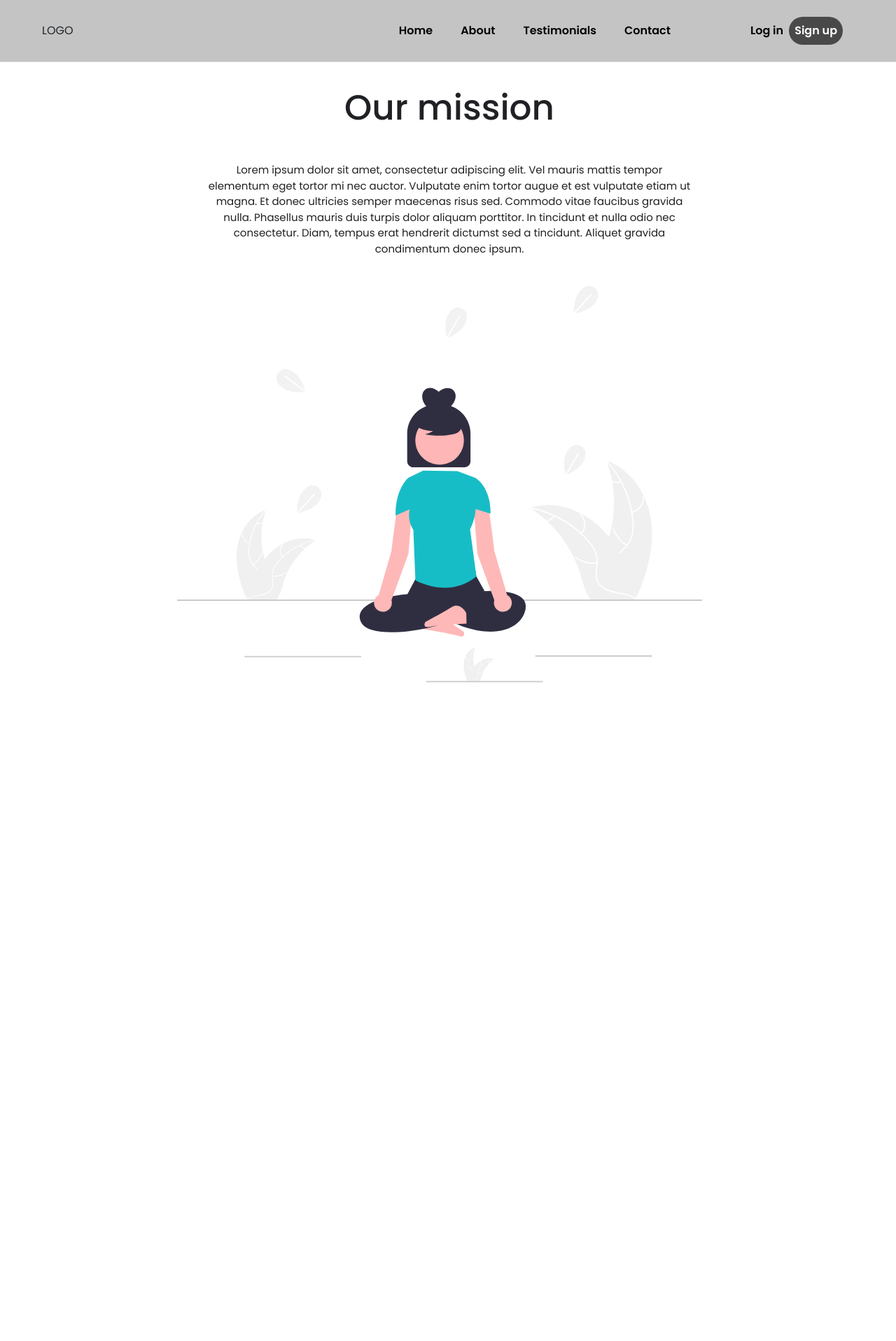
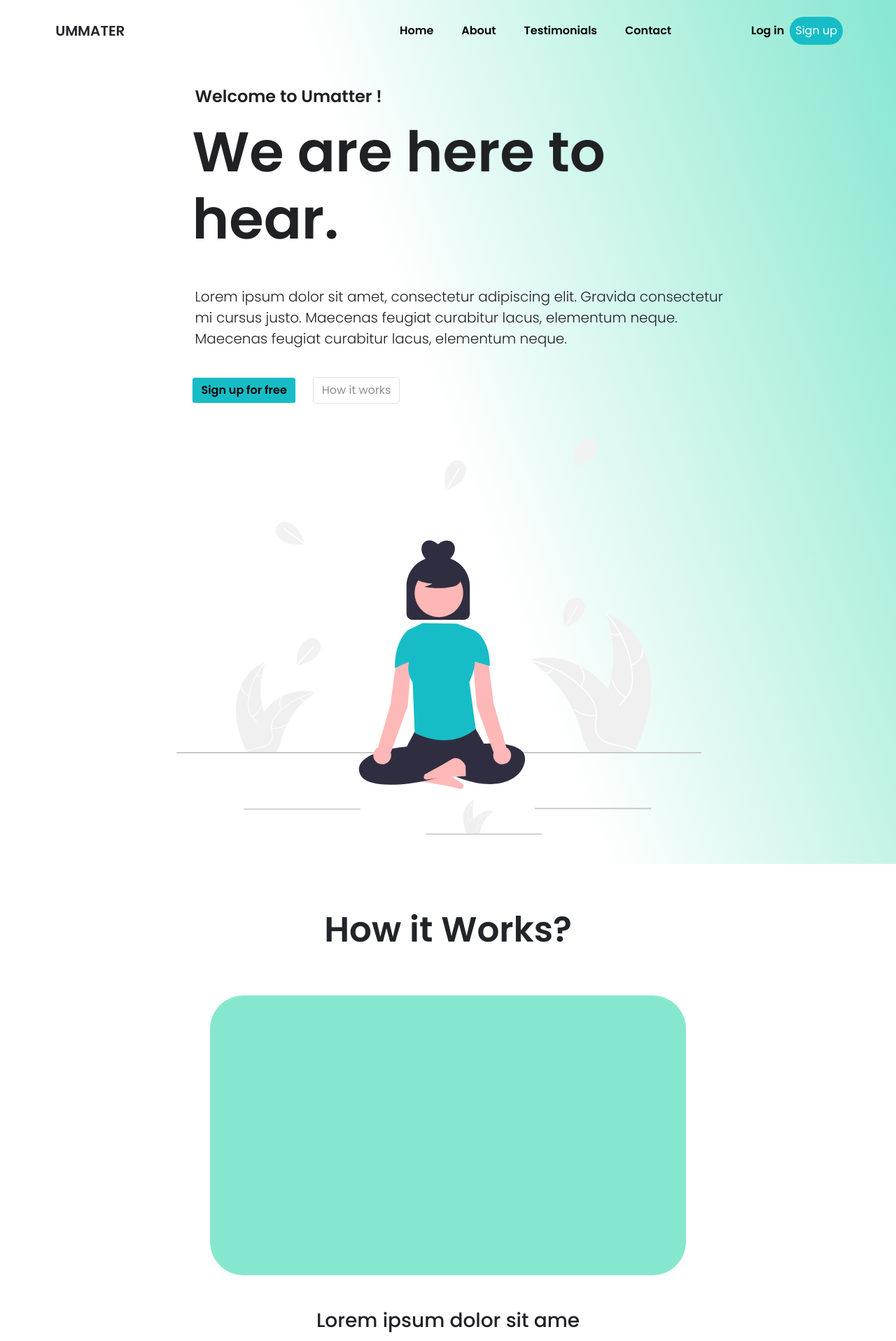
Before and after one commit to mamamdaa/Umatter, a React (Create React App) app in the folder client/: page / in a window 1280 px wide. Shown: the top 1917 px of the page at 70% size. Before the commit the page ends 1017 px from the top, so only its background shows below. Built offline with nearby package versions, Linux system fonts and the light colour scheme.

Commit message:
update 11:23 pm

```diff
--- a/client/src/App.jsx
+++ b/client/src/App.jsx
@@ -7,10 +7,12 @@ import Testimonials from "./component/pages/Testimonials";
 import Contact from "./component/pages/Contact";
 import Signup from "./component/pages/Signup.jsx";
 import Login from "./component/pages/Login";
+import ScrollToTop from "./component/inc/ScrollTop.jsx";
 
 function App() {
   return (
     <Router>
+      <ScrollToTop />
       <Switch>
         <Route exact path="/Signup" component={Signup} />
         <Route exact path="/Login" component={Login} />
--- a/client/src/component/inc/Navbar.jsx
+++ b/client/src/component/inc/Navbar.jsx
@@ -1,12 +1,30 @@
-import React from "react";
+import React, { useState } from "react";
 import "./navbar.css";
 import { Link } from "react-router-dom";
 
 export default function LandingNavbar() {
+  //navbar background
+  const [color, setColor] = useState(false);
+  const changeColor = () => {
+    if (window.scrollY >= 90) {
+      setColor(true);
+    } else {
+      setColor(false);
+    }
+  };
+
+  window.addEventListener("scroll", changeColor);
+
   return (
-    <nav class="navbar  navbar-expand-xl fixed-top navbar-light  border-bottom ">
+    <nav
+      className={
+        color
+          ? "navbar navbar-bg active navbar-expand-xl fixed-top navbar-light"
+          : "navbar active navbar-expand-xl fixed-top navbar-light"
+      }
+    >
       <div class="container-fluid ">
-        <span class="ms-5">LOGO</span>
+        <span class="logo ms-5  fw-bolder">UMMATER</span>
         <button
           class="navbar-toggler"
           type="button"
--- /dev/null
+++ b/client/src/component/inc/ScrollTop.jsx
@@ -0,0 +1,13 @@
+import { useEffect } from "react";
+import { useLocation } from "react-router";
+
+const ScrollToTop = (props) => {
+  const location = useLocation();
+  useEffect(() => {
+    window.scrollTo(0, 0);
+  }, [location]);
+
+  return <>{props.children}</>;
+};
+
+export default ScrollToTop;
--- a/client/src/component/inc/navbar.css
+++ b/client/src/component/inc/navbar.css
@@ -6,9 +6,15 @@
   font-family: "Poppins", sans-serif;
 }
 
-.navbar {
-  background-color: #c4c4c4;
+.navbar-bg {
+  background-color: #c7f7eb;
 }
+
+.navbar .logo {
+  margin-left: 4.2rem !important;
+  font-size: 20px;
+}
+
 ul .comp a {
   margin-right: 50px;
 }
@@ -20,6 +26,7 @@ ul li a {
 
 .btn-dark {
   border-radius: 20px;
-  background-color: #494949 !important;
+  background-color: #17bdc6 !important;
+  font-weight: normal;
   color: white !important;
 }
--- a/client/src/component/pages/Home.jsx
+++ b/client/src/component/pages/Home.jsx
@@ -1,31 +1,57 @@
 import React from "react";
 import "./css/home.css";
 import background from "../img/background.svg";
+import { Link } from "react-router-dom";
 
 export default function Home() {
   return (
     <div className="Home-box ">
       <div className="Home ">
-        <div class="mission-flex d-flex justify-content-center  ">
-          <div class="container text-center mt-md-5">
-            <h1 class="ms-sm-1">Our mission</h1>
+        <div class="Home-flex d-flex justify-content-center  ">
+          <div class="container container1  mt-md-3">
+            <h4 class="ms-sm-1 mt-5 fw-bold">Welcome to Umatter !</h4>
+            <h1 class="mt-3 fw-bolder">We are here to hear.</h1>
             <p class="ms-sm-1 mt-sm-5">
-              Lorem ipsum dolor sit amet, consectetur adipiscing elit. Vel
-              mauris mattis tempor elementum eget tortor mi nec auctor.
-              Vulputate enim tortor augue et est vulputate etiam ut magna. Et
-              donec ultricies semper maecenas risus sed. Commodo vitae faucibus
-              gravida nulla. Phasellus mauris duis turpis dolor aliquam
-              porttitor. In tincidunt et nulla odio nec consectetur. Diam,
-              tempus erat hendrerit dictumst sed a tincidunt. Aliquet gravida
-              condimentum donec ipsum.
+              Lorem ipsum dolor sit amet, consectetur adipiscing elit. Gravida
+              consectetur mi cursus justo. Maecenas feugiat curabitur lacus,
+              elementum neque. Maecenas feugiat curabitur lacus, elementum
+              neque.
+            </p>
+            <span class="home-sign-up ">
+              <a class="btn btn1 btn-light fw-bold  " href="#" role="button">
+                Sign up for free
+              </a>
+              <Link to="/Signup">
+                <a class="btn btn2 border m-4  " href="#" role="button">
+                  How it works
+                </a>
+              </Link>
+            </span>
+          </div>
+
+          <div class="container container2">
+            <img class="me-4" src={background} alt="background" />
+          </div>
+        </div>
+      </div>
+
+      <div className="Home-works">
+        <h1 class="text-center mt-5 mb-5 ">How it Works?</h1>
+        <div class="Home-works d-flex justify-content-center  ">
+          <div class="container container1 text-center mt-md-3">
+            <div class="content ms-5 me-5"></div>
+          </div>
+
+          <div class="container container2  p-5">
+            <h3 class="text-center">Lorem ipsum dolor sit ame</h3>
+            <p>
+              Lorem ipsum dolor sit amet, consectetur adipiscing elit. Elit
+              massa sociis eu suscipit quam. Aliquet morbi vulputate malesuada
+              gravida hendrerit tellus. Lorem ipsum dolor sit amet, consectetur
+              adipiscing elit. Elit massa sociis eu suscipit quam. Aliquet morbi
+              vulputate malesuada gravida hendrerit tellus.
             </p>
           </div>
-
-          <div>
-            <img class="me-4" src={background} alt="background" />
-          </div>
-
-          <div class="container con1"></div>
         </div>
       </div>
     </div>
--- a/client/src/component/pages/css/home.css
+++ b/client/src/component/pages/css/home.css
@@ -3,28 +3,68 @@
 .container {
   padding-top: 10;
 }
-
+.Home {
+  background: linear-gradient(250deg, #86e7cf 0%, #ffffff 50%);
+}
 .Home-box .Home {
   padding-top: 60px;
 }
-.mission-flex {
+.Home-flex {
   padding: 2vh;
   flex-wrap: wrap;
 }
 
-.mission-flex .container {
+.Home-flex .container {
   overflow: hidden;
   color: #202124;
   position: relative;
-  width: 90vh;
+  width: 100vh;
+  margin: 0 !important;
 }
 
-.mission-flex .con1 img {
-  width: 100%;
+.Home-flex .container1 {
+  margin-left: 2.8rem !important;
 }
-.mission-flex .container h1 {
+
+.Home-flex .container1 h1 {
+  font-size: 80px;
+}
+.Home-flex .container1 p {
+  font-size: 20px;
+  font-weight: 300;
+}
+.home-sign-up .btn1 {
+  background-color: #17bdc6;
+}
+.home-sign-up .btn2 {
+  color: #8e8e8e;
+}
+
+.Home-works h1 {
   font-size: 50px;
+  font-weight: 1000;
 }
-.mission-flex .container p {
-  font-size: 15px;
+
+.Home-works {
+  padding: 2vh;
+  flex-wrap: wrap;
 }
+
+.Home-works .container {
+  overflow: hidden;
+  color: #202124;
+  position: relative;
+  width: 100vh;
+  margin: 0 !important;
+}
+
+.Home-works .content {
+  height: 50vh;
+  border-radius: 3rem;
+  background-color: #86e7cf;
+}
+
+.Home-works .container2 p {
+  font-size: 20px;
+  font-weight: 300;
+}
```
